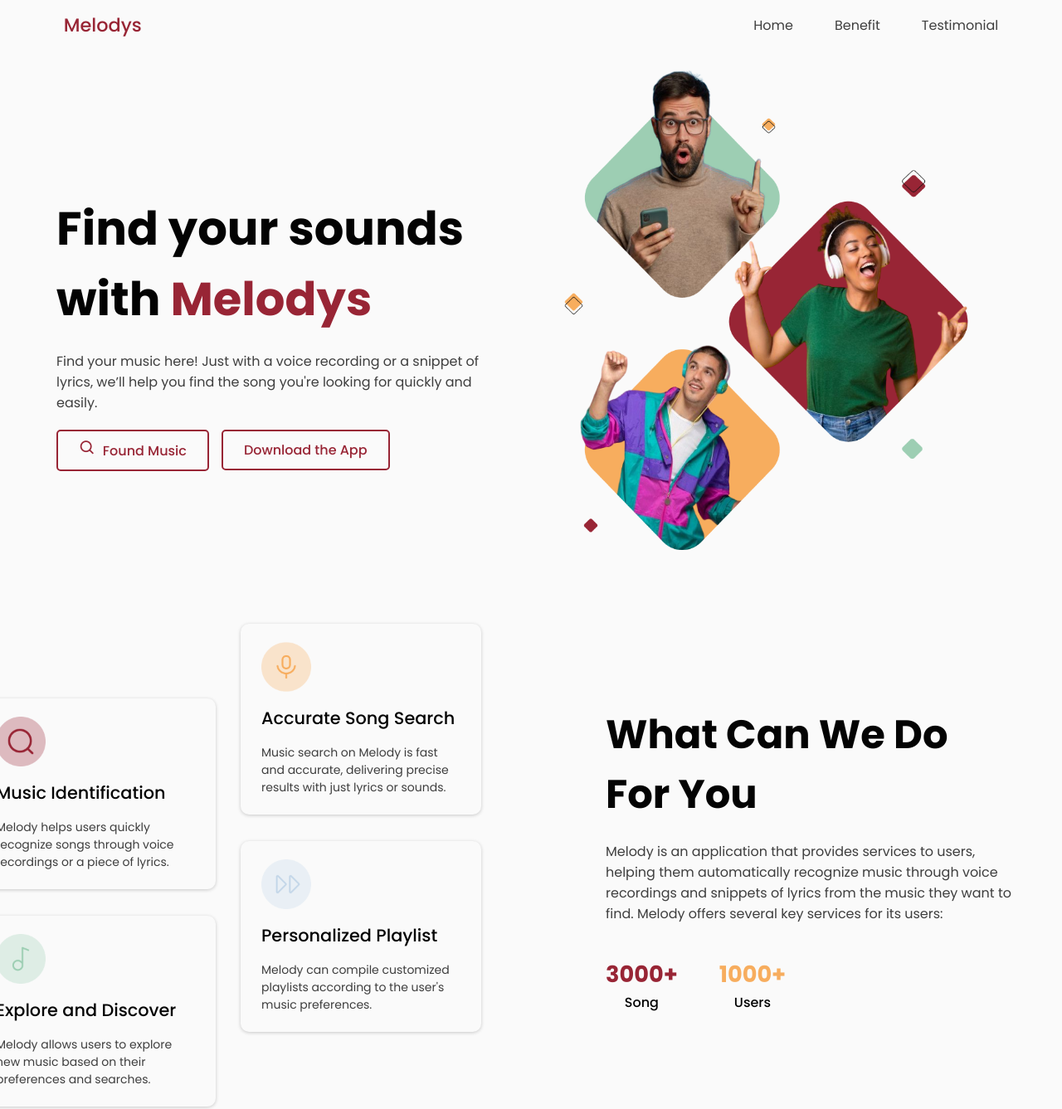
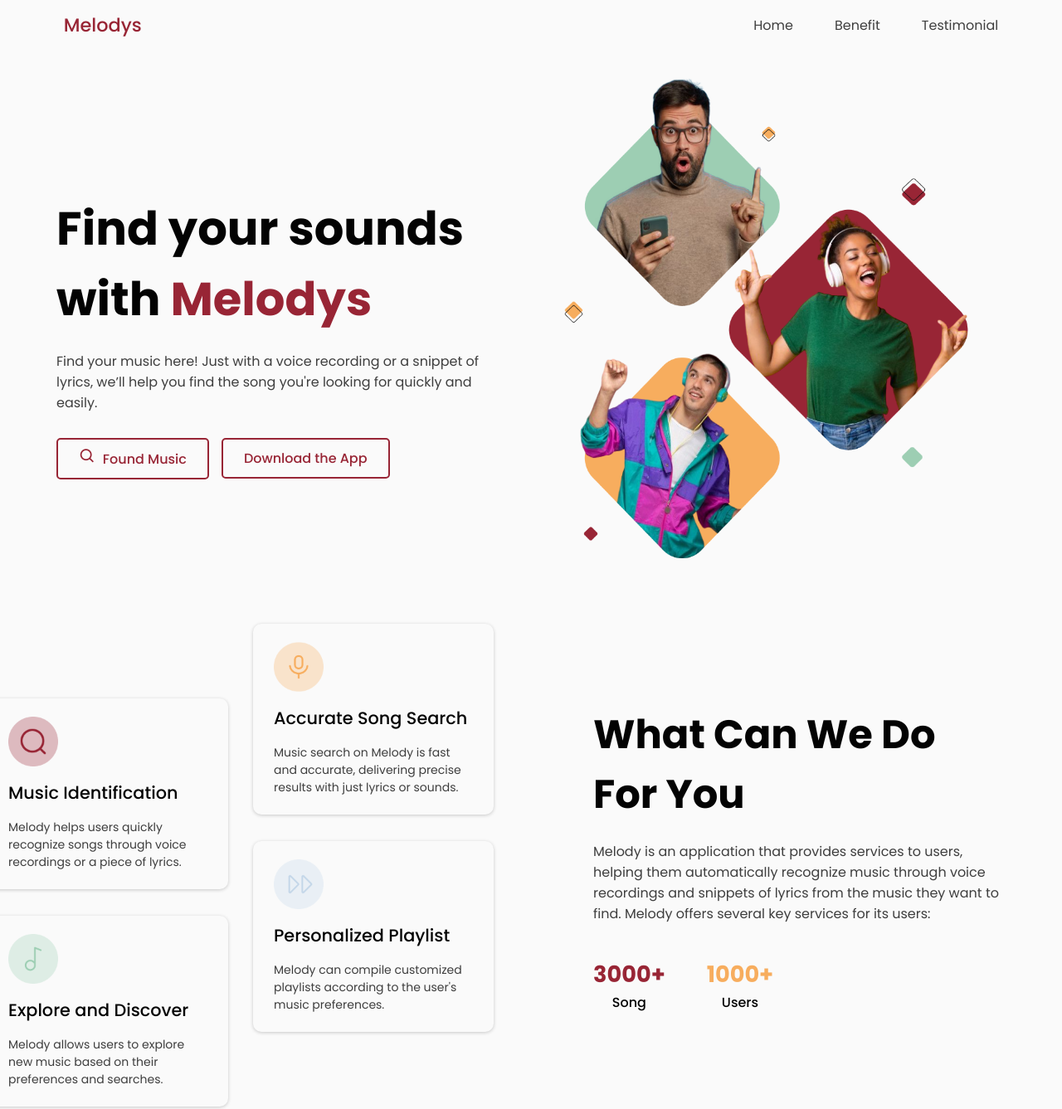
Before and after one commit to nabilaayt/Melodys, a plain HTML site: page index.html in a window 1280 px wide. Shown: the top 1337 px of the page at 83% size. Drawn offline with nearby package versions, Linux system fonts and the light colour scheme.

Commit message:
Perubahan 9

```diff
--- a/style/style.css
+++ b/style/style.css
@@ -133,26 +133,24 @@ body{
 }
 
 main{
-    padding-top: 80px;
+    display: flex;
+    height: 90vh;
+    flex-wrap: wrap;
+    padding-top: 90px;
 }
 
 section{
     display: flex;
-    height: 90vh;
+    height: 100vh;
     flex-wrap: wrap;
 }
 
-main{
-    display: flex;
-    height: 90vh;
-    flex-wrap: wrap;
-}
-
+/* Home Section */
 .contIntro{
     display: flex;
     flex-direction: column;
     gap: 10px;
-    margin-bottom: 20px;
+    margin-bottom: 30px;
     width: 80%;
 }
 
@@ -236,10 +234,11 @@ main{
     background-position: center;
 }
 
+/* Benefit Section */
 .benefitSection{
     display: flex;
     justify-content: center;
-    gap: 150px;
+    gap: 120px;
     flex-wrap: wrap;
 }
 
```
